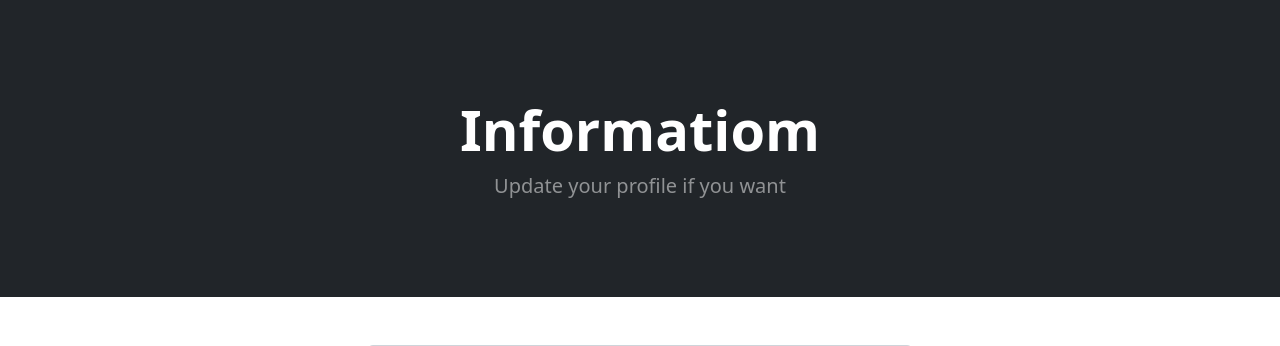
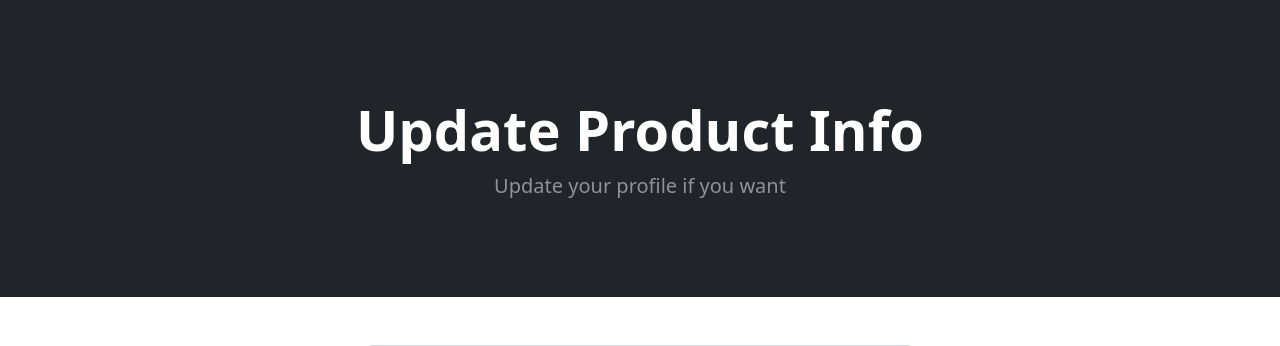
Before and after one commit to Hanslace/Fakezon, a Django app: template store/templates/update_product.html in a window 1280 px wide. Shown: the part 72-418 px from the top of the page. Run offline with Django 5.2, Linux system fonts and the light colour scheme; the template is opened without the code that fills it: values that come from a table or form of the project are taken from there, others are empty; data comes from the database, SQL or seed files in the repository; some libraries are stand-ins or nearby versions.

Commit message:
quality features v2

```diff
--- a/store/templates/rate.html
+++ b/store/templates/rate.html
@@ -5,7 +5,7 @@
         <header class="bg-dark py-5">
             <div class="container px-4 px-lg-5 my-5">
                 <div class="text-center text-white">
-                    <h1 class="display-4 fw-bolder">Order Info</h1>
+                    <h1 class="display-4 fw-bolder">Rate Product</h1>
 
                 </div>
             </div>
--- a/store/templates/update_info.html
+++ b/store/templates/update_info.html
@@ -6,7 +6,7 @@
             <div class="container px-4 px-lg-5 my-5">
                 <div class="text-center text-white">
                     <h1 class="display-4 fw-bolder">Update Info</h1>
-                    <p class="lead fw-normal text-white-50 mb-0">Update User Info...</p>
+
                 </div>
             </div>
         </header>
--- a/store/templates/update_product.html
+++ b/store/templates/update_product.html
@@ -5,7 +5,7 @@
         <header class="bg-dark py-5">
             <div class="container px-4 px-lg-5 my-5">
                 <div class="text-center text-white">
-                    <h1 class="display-4 fw-bolder">{% if user.is_seller %}Seller{% elif user.is_customer %}Customer{% endif %} Informatiom</h1>
+                    <h1 class="display-4 fw-bolder">Update Product Info</h1>
                     <p class="lead fw-normal text-white-50 mb-0">Update your profile if you want</p>
                 </div>
             </div>
```
Also changed, not shown: store/migrations/0005_order_rating_alter_product_rating.py (added).
